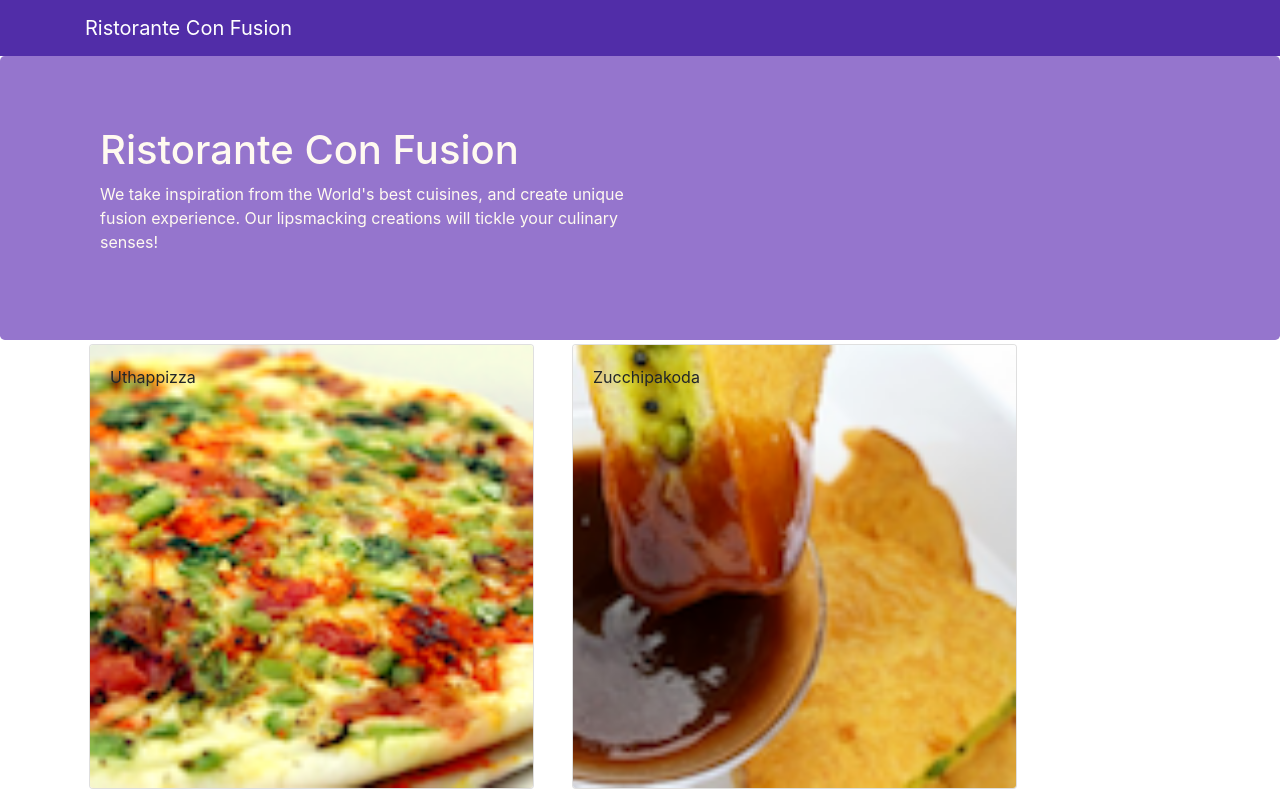
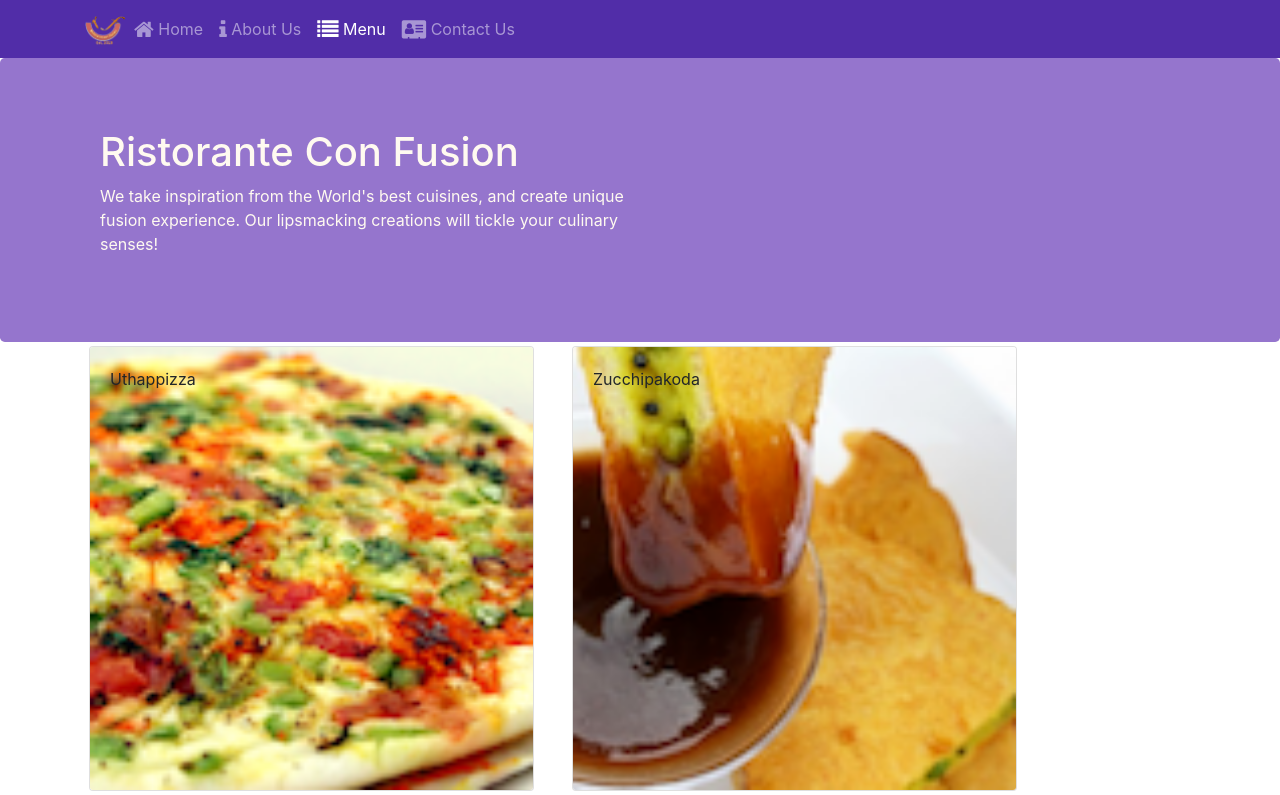
Before and after one commit to m-didar/React-Course, a React (Create React App) app: page /menu in a window 1280 px wide. Shown: the top 795 px of the page. Built offline with nearby package versions, Linux system fonts and the light colour scheme.

Commit message:
React Router added

```diff
--- a/package.json
+++ b/package.json
@@ -12,6 +12,7 @@
     "react": "^16.13.1",
     "react-dom": "^16.13.1",
     "react-popper": "^2.2.3",
+    "react-router-dom": "^5.2.0",
     "react-scripts": "3.4.1",
     "reactstrap": "^8.5.1"
   },
--- a/src/App.js
+++ b/src/App.js
@@ -1,14 +1,17 @@
 import React, { Component } from 'react';
 import Main from './components/MainComponent';
 import './App.css';
+import { BrowserRouter } from "react-router-dom";
 
 class App extends Component {
 
   render() {
     return (
-      <div className="App">
-        <Main />
-      </div>
+        <BrowserRouter>
+          <div className="App">
+            <Main />
+          </div>
+        </BrowserRouter>
     );
   };
 }
--- a/src/components/FooterComponent.js
+++ b/src/components/FooterComponent.js
@@ -1,4 +1,5 @@
 import React from 'react';
+import { Link } from 'react-router-dom';
 
 function Footer(props) {
     return(
@@ -8,10 +9,10 @@
                     <div className="col-4 offset-1 col-sm-2">
                         <h5>Links</h5>
                         <ul className="list-unstyled">
-                            <li><a href="#">Home</a></li>
-                            <li><a href="#">About</a></li>
-                            <li><a href="#">Menu</a></li>
-                            <li><a href="contactus.html">Contact</a></li>
+                            <li><Link to="/home">Home</Link></li>
+                            <li><Link to="/aboutus">About</Link></li>
+                            <li><Link to="/menu">Menu</Link></li>
+                            <li><Link to="/contactus">Contact</Link></li>
                         </ul>
                     </div>
                     <div className="col-7 col-sm-5">
--- a/src/components/HeaderComponent.js
+++ b/src/components/HeaderComponent.js
@@ -1,13 +1,58 @@
 import React, { Component } from 'react';
-import { Navbar, NavbarBrand, Jumbotron } from 'reactstrap';
+import { Navbar, NavbarBrand, Nav, NavbarToggler, Collapse, Jumbotron } from 'reactstrap';
+import { NavLink } from "react-router-dom";
+import NavItem from "reactstrap/es/NavItem";
 
 class Header extends Component{
+
+    constructor(props) {
+        super(props);
+
+        this.state = {
+            isNavOpen: false
+        };
+        this.toggleNav = this.toggleNav.bind(this);
+    }
+
+    toggleNav() {
+        this.setState({
+            isNavOpen: !this.state.isNavOpen
+        });
+    }
+
     render() {
         return(
           <React.Fragment>
-              <Navbar dark>
-                  <div className='container'>
-                      <NavbarBrand href="/">Ristorante Con Fusion</NavbarBrand>
+              <Navbar dark expand="md">
+                  <div className="container">
+                      <NavbarToggler onClick={this.toggleNav} />
+                      <NavbarBrand className="mr-auto" href="/">
+                          <img src="assets/images/logo.png" height="30" width="41" alt="Ristorante Con Fusion" />
+                      </NavbarBrand>
+                      <Collapse isOpen={this.state.isNavOpen} navbar>
+                          <Nav navbar>
+                              <NavItem>
+                                  <NavLink className="nav-link" to="/home">
+                                      <span className="fa fa-home fa-lg"></span> Home
+                                  </NavLink>
+                              </NavItem>
+                              <NavItem>
+                                  <NavLink className="nav-link" to="/aboutus">
+                                      <span className="fa fa-info fa-lg"></span> About Us
+                                  </NavLink>
+                              </NavItem>
+                              <NavItem>
+                                  <NavLink className="nav-link" to="/menu">
+                                      <span className="fa fa-list fa-lg"></span> Menu
+                                  </NavLink>
+                              </NavItem>
+                              <NavItem>
+                                  <NavLink className="nav-link" to="/contactus">
+                                      <span className="fa fa-address-card fa-lg"></span> Contact Us
+                                  </NavLink>
+                              </NavItem>
+                          </Nav>
+                      </Collapse>
                   </div>
               </Navbar>
               <Jumbotron>
--- /dev/null
+++ b/src/components/HomeComponent.js
@@ -0,0 +1,11 @@
+import React from "react";
+
+function Home(props) {
+    return(
+        <div className="container">
+            <h4>Home</h4>
+        </div>
+    );
+}
+
+export default Home;
--- a/src/components/MainComponent.js
+++ b/src/components/MainComponent.js
@@ -1,9 +1,11 @@
 import React, { Component } from 'react';
+import Home from './HomeComponent';
 import Menu from './MenuComponent';
 import DishDetail from './DishdetailComponent';
 import Header from './HeaderComponent';
 import Footer from './FooterComponent';
 import { DISHES } from '../shared/dishes';
+import { Switch, Route, Redirect } from 'react-router-dom';
 
 class Main extends Component {
 
@@ -11,8 +13,7 @@
         super(props);
 
         this.state = {
-            dishes: DISHES,
-            selectedDish: null
+            dishes: DISHES
         };
     }
 
@@ -21,11 +22,19 @@
     }
 
     render() {
+        const HomePage = () => {
+            return(
+                <Home />
+            );
+        }
         return (
             <div className="App">
                 <Header />
-                <Menu dishes={this.state.dishes} onClick={(dishId) => this.onDishSelect(dishId)}/>
-                <DishDetail dish={this.state.dishes.filter( (dish) => dish.id === this.state.selectedDish )[0]}/>
+                <Switch>
+                    <Route path="/home" component={HomePage} />
+                    <Route exact path="/menu" component={() => <Menu dishes={this.state.dishes} />} />
+                    <Redirect to="/home" />
+                </Switch>
                 <Footer />
             </div>
         );
```
Also changed, not shown: 1 other file (tests, documents, lock files or other folders).
